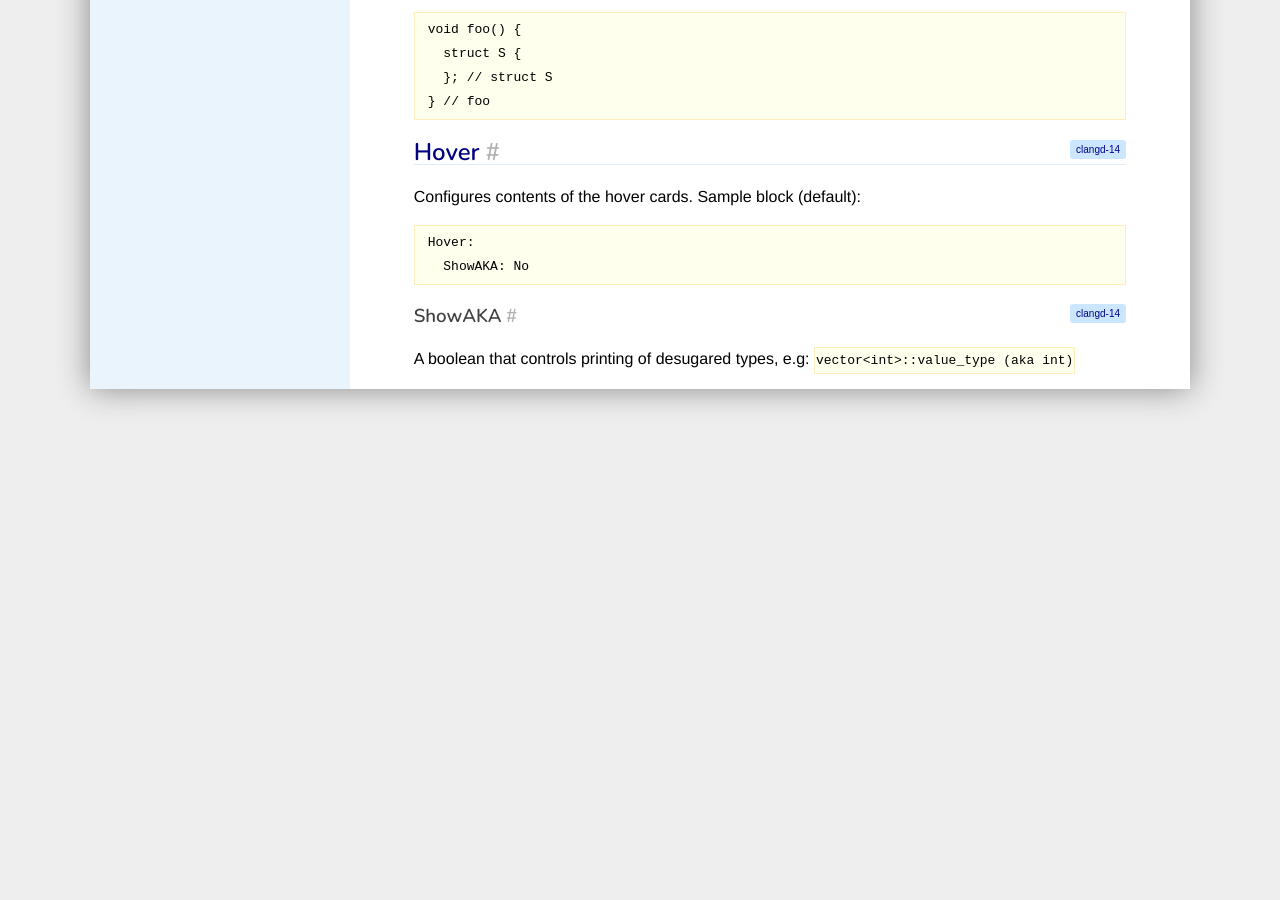
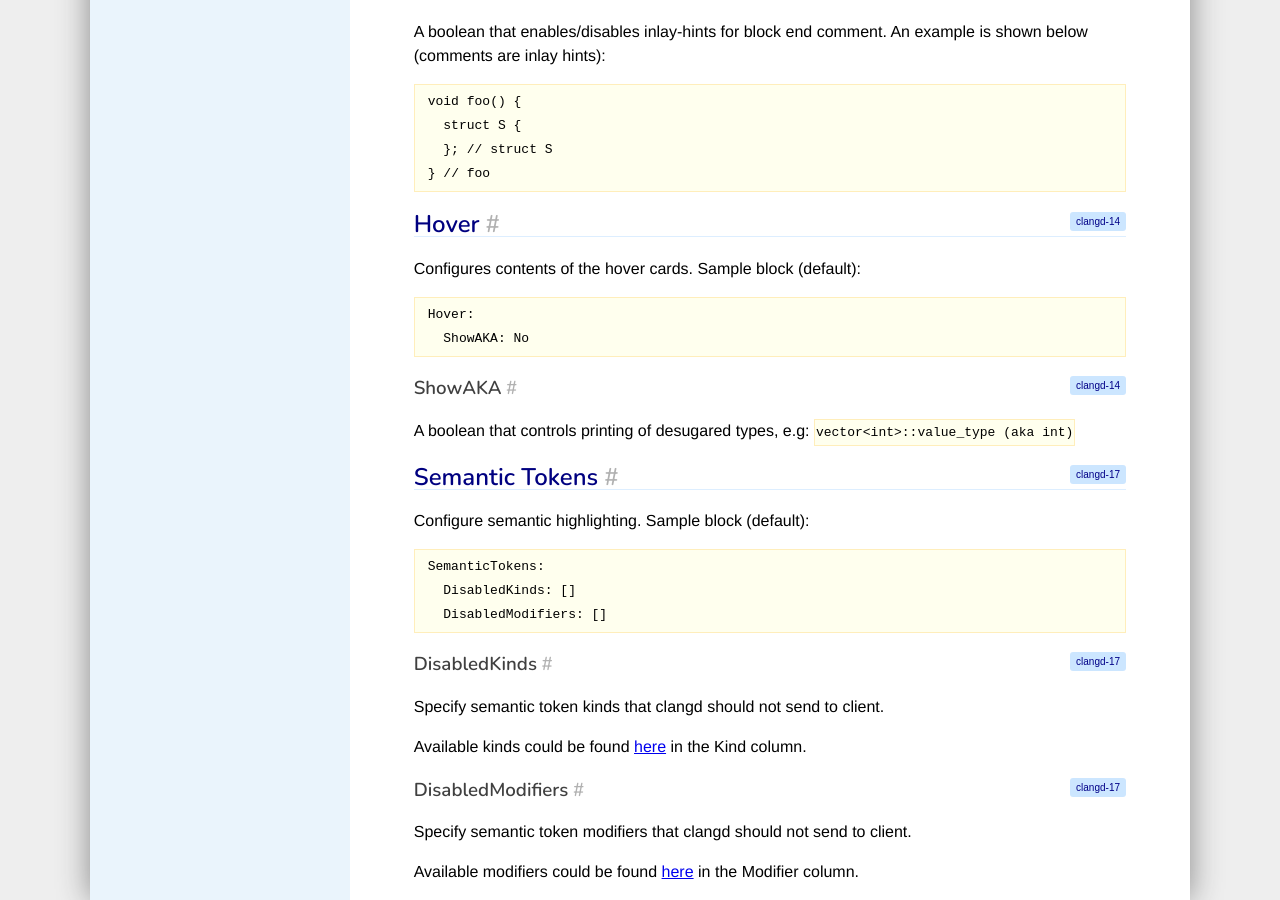
Before and after one commit to llvm/clangd-www, a Jekyll site: the page built from config.md, in a window 1280 px wide and 900 px high, scrolled down 7589 px. Built offline with Jekyll 4.4.1, drawn with Linux system fonts in a browser that asks for light colours; our own code applies the rules of GitHub Pages for plain Markdown files; some of the changed text lies outside the part shown.

Commit message:
Add documentation to semantic highlighting and its configs

````diff
--- a/config.md
+++ b/config.md
@@ -359,3 +359,28 @@
 
 A boolean that controls printing of desugared types, e.g:
 `vector<int>::value_type (aka int)`
+
+## Semantic Tokens
+{:.v17}
+
+Configure semantic highlighting. Sample block (default):
+
+```yaml
+SemanticTokens:
+  DisabledKinds: []
+  DisabledModifiers: []
+```
+
+### DisabledKinds
+{:.v17}
+
+Specify semantic token kinds that clangd should not send to client.
+
+Available kinds could be found [here](features#kinds) in the Kind column.
+
+### DisabledModifiers
+{:.v17}
+
+Specify semantic token modifiers that clangd should not send to client.
+
+Available modifiers could be found [here](features#modifiers) in the Modifier column.
````
Also changed, not shown: features.md (+75 -0 lines), screenshots/semantic_highlight.png (added).
